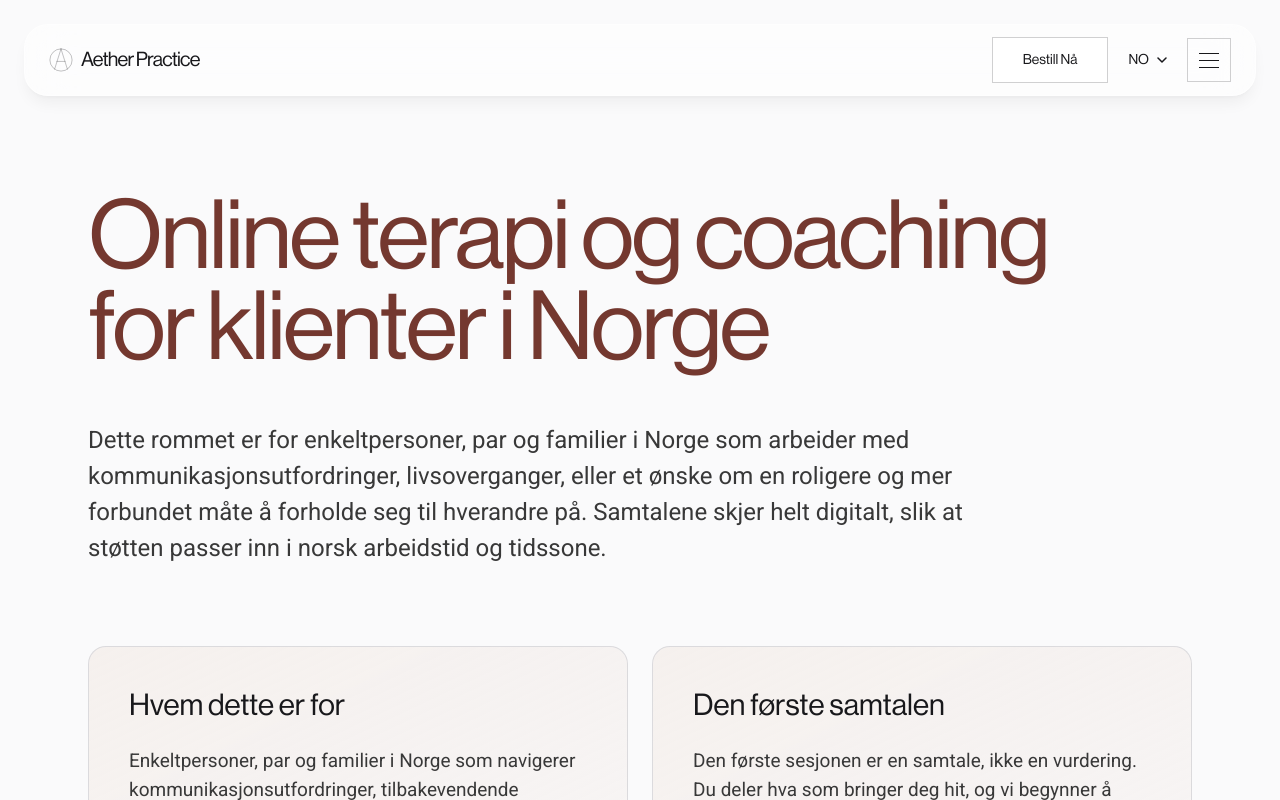
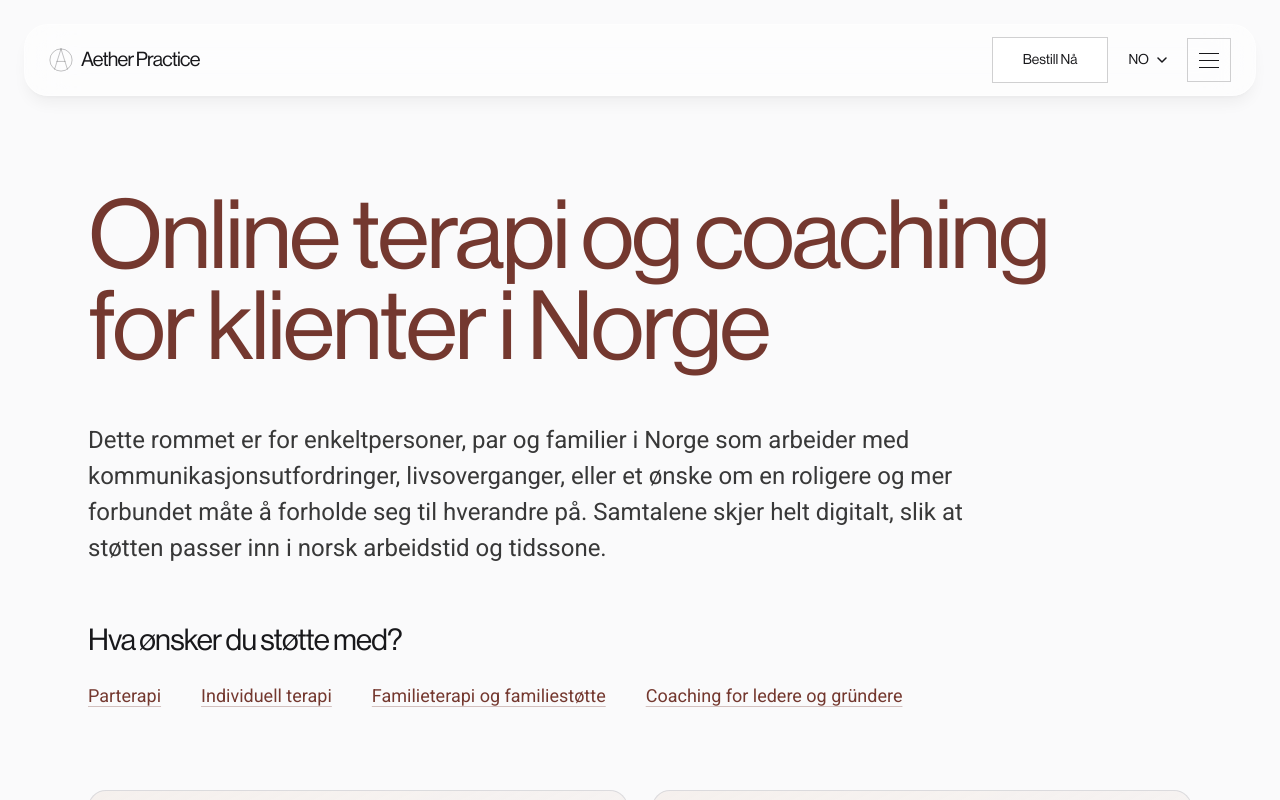
Before and after one commit to martamindacc/Aether, a Next.js app: page /online-therapy-norway in a window 1280 px wide. Shown: the top 800 px of the page. Built offline with nearby package versions, Linux system fonts and the light colour scheme.

Commit message:
Add service links section to Norway page

```diff
--- a/app/online-therapy-norway/page.tsx
+++ b/app/online-therapy-norway/page.tsx
@@ -1,6 +1,7 @@
 "use client";
 
 import { useEffect, useState } from "react";
+import Link from "next/link";
 import { FloatingNav } from "@/components/floating-nav";
 import { SiteFooter } from "@/components/site-footer";
 import { BookingModal } from "@/components/booking-modal";
@@ -11,6 +12,8 @@ const content: Record<
   {
     heroTitle: string;
     heroSubtitle: string;
+    servicesTitle: string;
+    services: { label: string; href: string }[];
     whoTitle: string;
     whoBody: string;
     firstConvoTitle: string;
@@ -29,6 +32,13 @@ const content: Record<
     heroTitle: "Online terapi og coaching for klienter i Norge",
     heroSubtitle:
       "Dette rommet er for enkeltpersoner, par og familier i Norge som arbeider med kommunikasjonsutfordringer, livsoverganger, eller et ønske om en roligere og mer forbundet måte å forholde seg til hverandre på. Samtalene skjer helt digitalt, slik at støtten passer inn i norsk arbeidstid og tidssone.",
+    servicesTitle: "Hva ønsker du støtte med?",
+    services: [
+      { label: "Parterapi", href: "/couples-therapy" },
+      { label: "Individuell terapi", href: "/individual-therapy" },
+      { label: "Familieterapi og familiestøtte", href: "/family-support" },
+      { label: "Coaching for ledere og gründere", href: "/executive-founder-work" },
+    ],
     whoTitle: "Hvem dette er for",
     whoBody:
       "Enkeltpersoner, par og familier i Norge som navigerer kommunikasjonsutfordringer, tilbakevendende konflikter, livsoverganger, eller et ønske om å bygge et sterkere fundament sammen.",
@@ -82,6 +92,13 @@ const content: Record<
     heroTitle: "Online Therapy and Coaching for Clients in Norway",
     heroSubtitle:
       "This space is for individuals, couples, and families in Norway working through communication difficulties, life transitions, or a desire for a calmer, more connected way of relating. Sessions happen entirely online, so support fits around Norwegian working hours and time zones.",
+    servicesTitle: "What kind of support are you looking for?",
+    services: [
+      { label: "Couples Sessions", href: "/couples-therapy" },
+      { label: "Individual Sessions", href: "/individual-therapy" },
+      { label: "Family Sessions and support", href: "/family-support" },
+      { label: "Executive and founder coaching", href: "/executive-founder-work" },
+    ],
     whoTitle: "Who this is for",
     whoBody:
       "Individuals, couples, and families in Norway navigating communication difficulties, recurring conflict, life transitions, or a desire to build a stronger foundation together.",
@@ -134,6 +151,13 @@ const content: Record<
     heroTitle: "Terapia i coaching online dla klientów w Norwegii",
     heroSubtitle:
       "To miejsce jest dla osób indywidualnych, par i rodzin w Norwegii pracujących nad trudnościami komunikacyjnymi, zmianami życiowymi lub chcących budować spokojniejszy i bardziej połączony sposób relacji. Sesje odbywają się w całości online, dzięki czemu wsparcie dopasowuje się do norweskich godzin pracy i strefy czasowej.",
+    servicesTitle: "Jakiego wsparcia szukasz?",
+    services: [
+      { label: "Sesje par", href: "/couples-therapy" },
+      { label: "Sesja indywidualna", href: "/individual-therapy" },
+      { label: "Wsparcie rodzinne", href: "/family-support" },
+      { label: "Coaching dla liderów i założycieli firm", href: "/executive-founder-work" },
+    ],
     whoTitle: "Dla kogo jest ta przestrzeń",
     whoBody:
       "Osoby indywidualne, pary i rodziny w Norwegii radzące sobie z trudnościami komunikacyjnymi, powtarzającymi się konfliktami, zmianami życiowymi lub chcące zbudować silniejszy fundament razem.",
@@ -218,6 +242,23 @@ export default function OnlineTherapyNorwayPage() {
         <p className="mt-12 max-w-4xl font-[Roboto,Arial,sans-serif] text-xl leading-[1.5] text-[#383838] sm:text-2xl">
           {t.heroSubtitle}
         </p>
+
+        <div className="mt-14">
+          <h2 className="font-[NeueHaasDisplayRoman,Arial,sans-serif] text-2xl font-medium tracking-tight text-zinc-900 sm:text-3xl">
+            {t.servicesTitle}
+          </h2>
+          <nav aria-label={t.servicesTitle} className="mt-6 flex flex-wrap gap-x-10 gap-y-4">
+            {t.services.map((service) => (
+              <Link
+                key={service.href}
+                href={service.href}
+                className="font-[Roboto,Arial,sans-serif] text-lg text-[#74382f] underline decoration-[#74382f]/30 underline-offset-4 transition-colors hover:decoration-[#74382f]"
+              >
+                {service.label}
+              </Link>
+            ))}
+          </nav>
+        </div>
 
         <div className="mt-20 grid gap-6 sm:grid-cols-2">
           <div className="rounded-2xl border border-zinc-300/80 bg-gradient-to-br from-[#eee2db]/40 to-[#eee2db]/20 p-8 sm:p-10">
```
